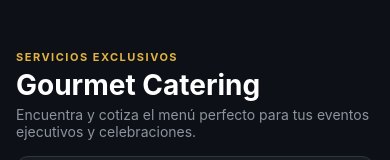
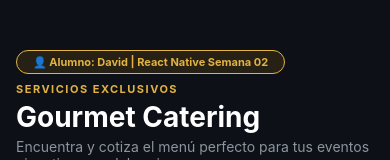
Before and after one commit to Davidlopez2204/bc-reactnative, a React Native app: screen / in a window 390 px wide. Shown: the top 160 px of the page. Built offline with nearby package versions, Linux system fonts and the light colour scheme.

Commit message:
feat: agregar badge de verificacion de alumno David

```diff
--- a/src/screens/HomeScreen.tsx
+++ b/src/screens/HomeScreen.tsx
@@ -74,6 +74,11 @@ export function HomeScreen(): React.JSX.Element {
   // 4. Header de la lista renderizado con ListHeaderComponent
   const renderListHeader = () => (
     <View style={styles.headerContainer}>
+      {/* Badge de Verificación del Desarrollador */}
+      <View style={styles.devBadge}>
+        <Text style={styles.devBadgeText}>👤 Alumno: David | React Native Semana 02</Text>
+      </View>
+
       {/* Título de la App */}
       <Text style={styles.headerSubtitle}>SERVICIOS EXCLUSIVOS</Text>
       <Text style={styles.headerTitle}>Gourmet Catering</Text>
@@ -206,6 +211,21 @@ const styles = StyleSheet.create({
   headerContainer: {
     marginBottom: SPACING.md,
   },
+  devBadge: {
+    backgroundColor: COLORS.primaryDark,
+    borderColor: COLORS.primary,
+    borderWidth: 1,
+    paddingHorizontal: SPACING.md,
+    paddingVertical: SPACING.xs,
+    borderRadius: 16,
+    alignSelf: 'flex-start',
+    marginBottom: SPACING.sm,
+  },
+  devBadgeText: {
+    color: COLORS.primary,
+    fontSize: FONT_SIZE.caption,
+    fontWeight: 'bold',
+  },
   headerSubtitle: {
     fontSize: FONT_SIZE.caption,
     fontWeight: 'bold',
```
